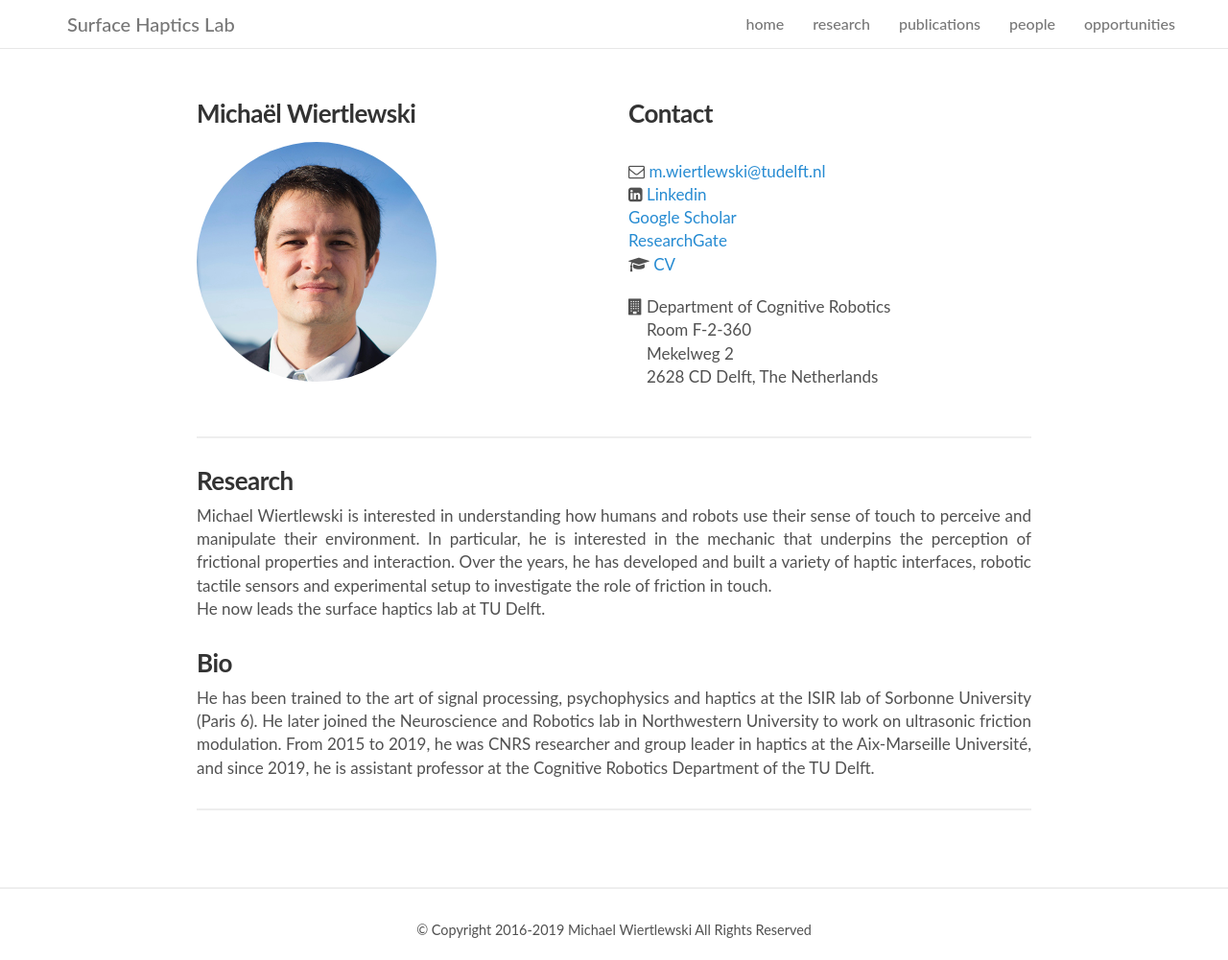
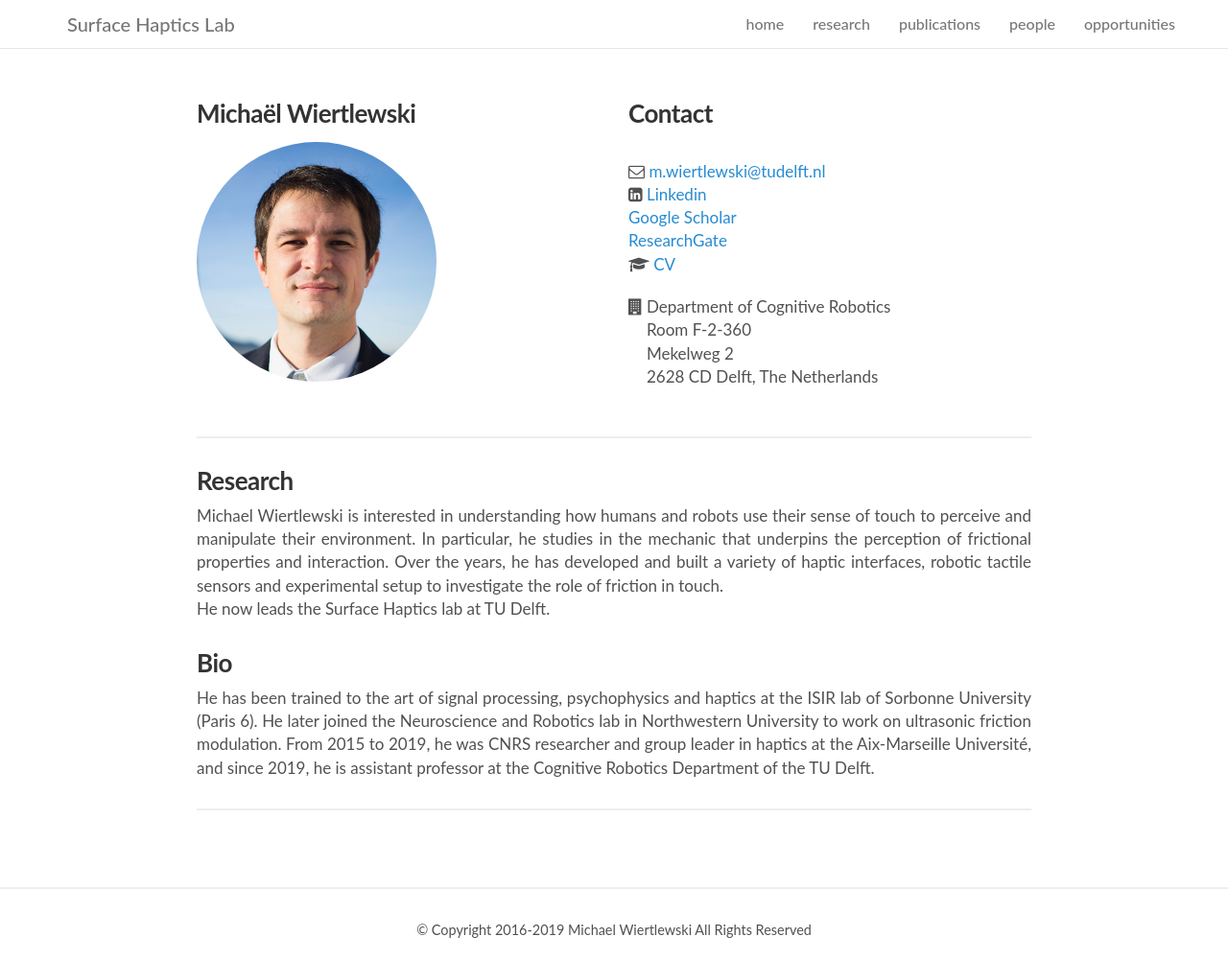
Before and after one commit to mwiertlewski/mwiertlewski.github.io, a Jekyll site: the page built from _people/michael_wiertlewski.md, in a window 1280 px wide and 1001 px high. Shown: the whole window at 96% size. Built offline with Jekyll 4.4.1, drawn with Linux system fonts in a browser that asks for light colours; nearby versions of some CDN libraries; a style sheet for code colours, icons or effects is not loaded.

Commit message:
optional social network does not show up if empty

```diff
--- a/_layouts/profile.html
+++ b/_layouts/profile.html
@@ -12,11 +12,11 @@
       <h3 class="page-title">Contact</h3>
       <p style="margin-bottom: 2em;"></p>
       <p>
-        <i class="fa fa-envelope-o"></i> <a href="mailto:{{page.email}}">{{page.email}}</a><br>
-        <i class="fa fa-linkedin-square"></i> <a href="{{page.linkedin}}">Linkedin</a><br>
-        <i class="ai ai-google-scholar-square"></i> <a href="{{page.gscholar}}">Google Scholar</a> <br>
-        <i class="ai ai-researchgate-square"></i> <a href="{{page.researchgate}}">ResearchGate</a> <br>
-        <i class="fa fa-graduation-cap"></i> <a href="{{site.baseurl}}/pdf/cv/{{page.cv}}">CV</a> <br>
+        {% if page.email %}<i class="fa fa-envelope-o"></i> <a href="mailto:{{page.email}}">{{page.email}}</a><br> {% endif %}
+        {% if page.linkedin %}<i class="fa fa-linkedin-square"></i> <a href="{{page.linkedin}}">Linkedin</a><br>{% endif %}
+        {% if page.gscholar %}<i class="ai ai-google-scholar-square"></i> <a href="{{page.gscholar}}">Google Scholar</a> <br>{% endif %}
+        {% if page.researchgate %}<i class="ai ai-researchgate-square"></i> <a href="{{page.researchgate}}">ResearchGate</a> <br>{% endif %}
+        {% if page.cv %}<i class="fa fa-graduation-cap"></i> <a href="{{site.baseurl}}/pdf/cv/{{page.cv}}">CV</a> <br>{% endif %}
       </p>
       <p> {% for addressline in page.address %}
             {% if forloop.first %}
--- a/_people/michael_wiertlewski.md
+++ b/_people/michael_wiertlewski.md
@@ -17,8 +17,8 @@
 
 ### Research
 
-Michael Wiertlewski is interested in understanding how humans and robots use their sense of touch to perceive and manipulate their environment. In particular, he is interested in the mechanic that underpins the perception of frictional properties and interaction. Over the years, he has developed and built a variety of haptic interfaces, robotic tactile sensors and experimental setup to investigate the role of friction in touch.
-He now leads the surface haptics lab at TU Delft.
+Michael Wiertlewski is interested in understanding how humans and robots use their sense of touch to perceive and manipulate their environment. In particular, he studies in the mechanic that underpins the perception of frictional properties and interaction. Over the years, he has developed and built a variety of haptic interfaces, robotic tactile sensors and experimental setup to investigate the role of friction in touch.
+He now leads the Surface Haptics lab at TU Delft.
 
 ### Bio
 
```
Also changed, not shown: _people/john-doe1.md (deleted, +0 -26 lines), _people/john-doe3.md (deleted, +0 -26 lines).
